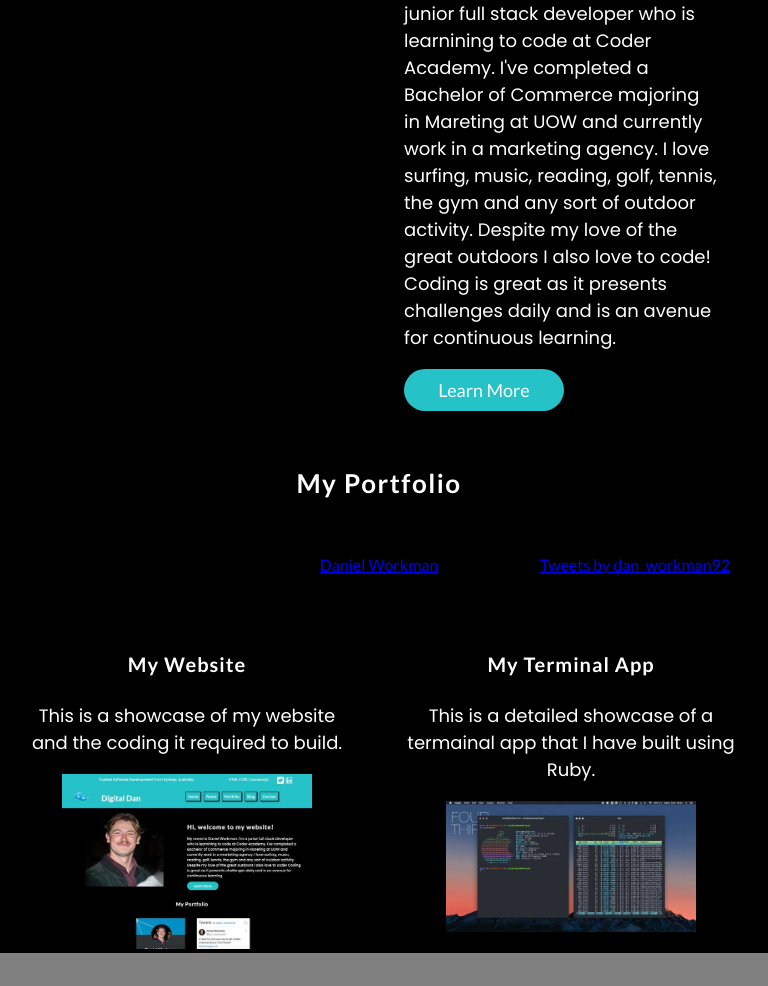
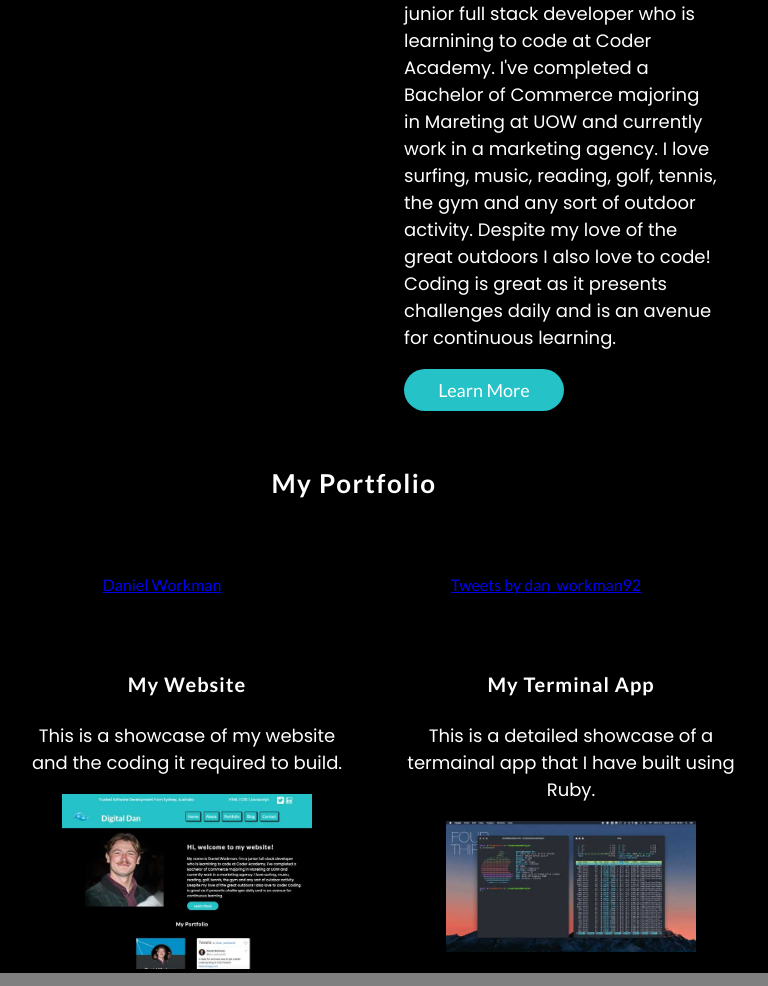
Before and after one commit to dwbra/Digital-Dan, a plain HTML site: page src/index.html in a window 768 px wide. Shown: the part 252-1238 px from the top of the page. Drawn offline with Linux system fonts and the light colour scheme.

Commit message:
working on my tablet viewpoint

```diff
--- a/src/css/style.scss
+++ b/src/css/style.scss
@@ -314,9 +314,16 @@ button {
 
 //This is the CSS for Tablet View //
 
-@media only screen and (max-width: 1024px) {
+@media only screen and (min-width: 767px) and (max-width: 1023px) {
     #introtext {
         margin-right: 50px;
+    }
+    #empty-divs {
+        display: none;
+    }
+    #headshot {
+        max-width: 400px;
+        max-height: 400px;
     }
 }
 
@@ -346,12 +353,12 @@ button {
     background-color: black;
   }
 
-  .grid-p1 {
-      text-align: left;
-      margin-left: 50px;
-      display: flex;
-      justify-content: center;
-  }
+//   .grid-p1 {
+//       text-align: left;
+//       margin-left: 50px;
+//       display: flex;
+//       justify-content: center;
+//   }
 
   #twitter-widget-0 {
       max-width: 450px !important;
@@ -371,6 +378,7 @@ button {
     background-color: black;
     margin-bottom: 50px;
     margin-top: 30px;
+    text-align: center;
   }
 
   .grid-footer {
--- a/src/index.html
+++ b/src/index.html
@@ -61,22 +61,22 @@
                     <a href="pages/about.html"><button class="button"><span>Learn More</span></button></a>
                 </div>
               </div>
-              <div class="grid-1c">
-                  <div class="grid-p1">
+              <div class="grid-social">
+                  <div>
                     <h3>My Portfolio</h3>
                   </div>
               </div>
               <div class="grid-social">
-                  <div>
+                  <div id="empty-divs">
                       <!--This is to force social profiles closer together without requiring css-->
                   </div>
-                  <div class="grid-p1">
+                  <div>
                       <div class="LI-profile-badge"  data-version="v1" data-size="medium" data-locale="en_US" data-type="vertical" data-theme="dark" data-vanity="danielworkman1"><a class="LI-simple-link" href='https://au.linkedin.com/in/danielworkman1?trk=profile-badge'>Daniel Workman</a></div>
                   </div>
-                  <div class="grid-p1">
+                  <div>
                       <a class="twitter-timeline" href="https://twitter.com/dan_workman92?ref_src=twsrc%5Etfw">Tweets by dan_workman92</a> <script async src="https://platform.twitter.com/widgets.js" charset="utf-8"></script>
                   </div>
-                  <div>
+                  <div id="empty-divs">
                       <!--This is to force social profiles closer together without requiring css-->
                   </div>
               </div>
```
Also changed, not shown: src/pages/portfolio.html (+4 -0 lines), src/css/style.css, 1 other file.
